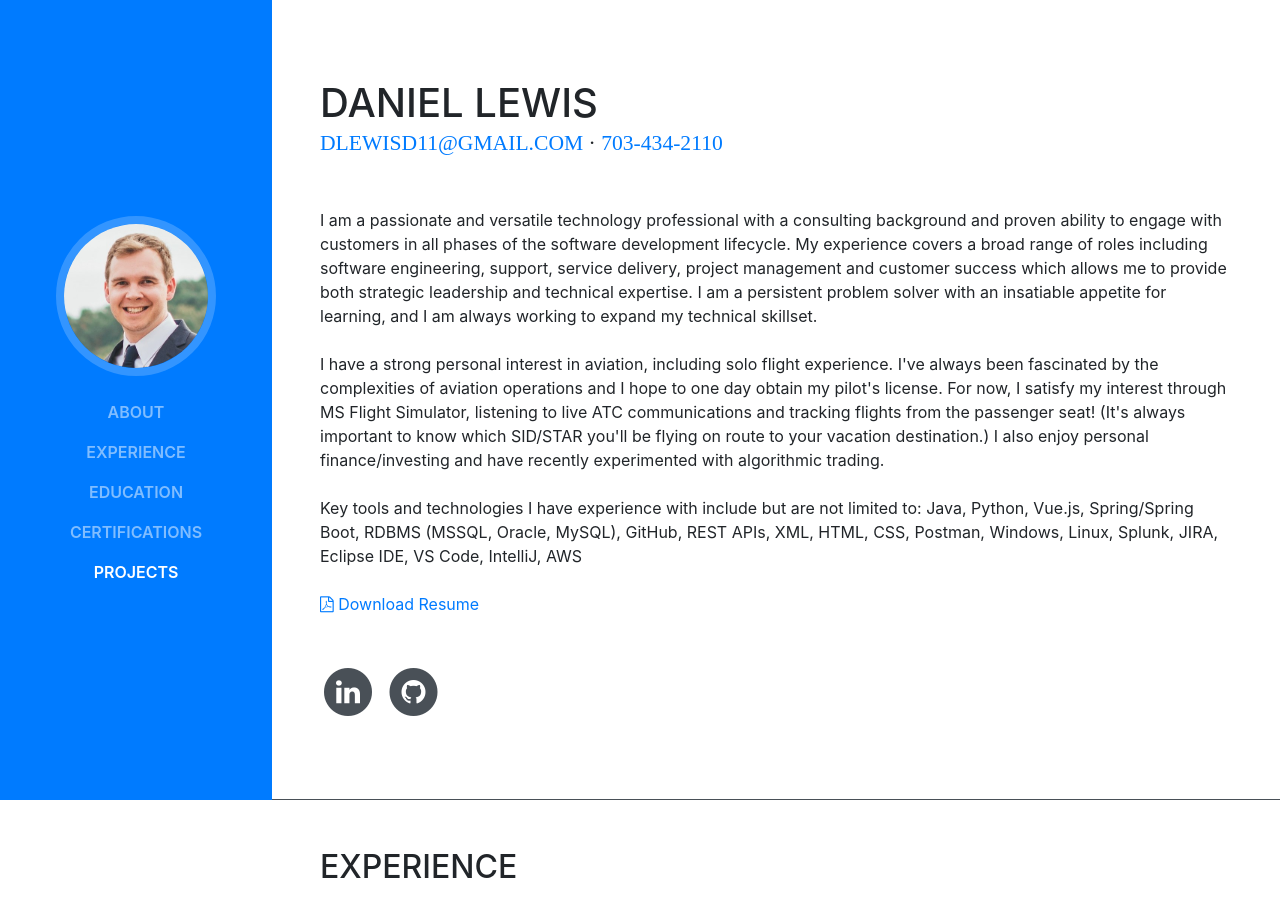
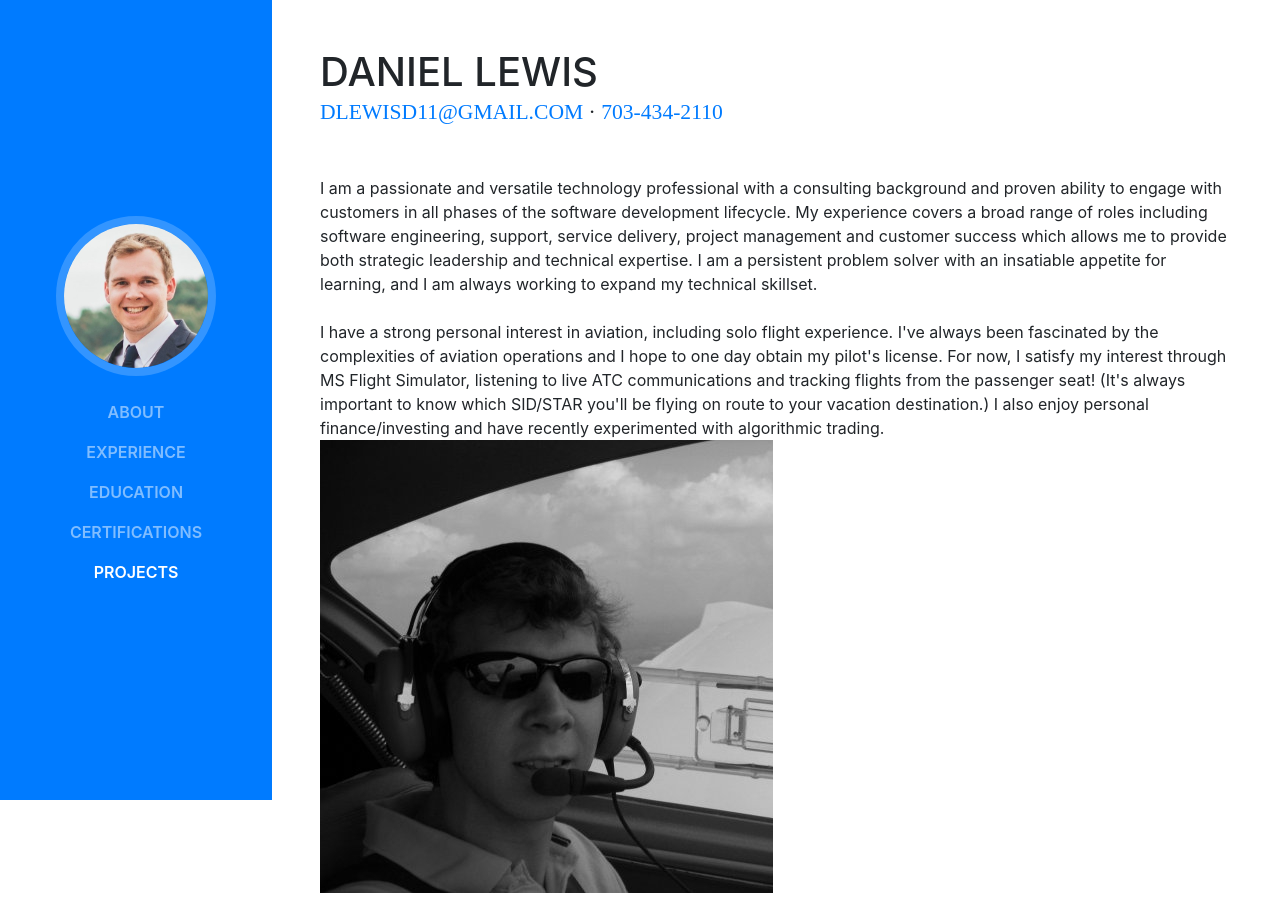
Before and after one commit to dlewisd11/dlewisd11.github.io, a website with bundled scripts: page index.html in a window 1280 px wide. Shown: the top 921 px of the page. Built offline with nearby package versions, Linux system fonts and the light colour scheme; a web font is replaced by a local one.

Commit message:
Update index.html

```diff
--- a/index.html
+++ b/index.html
@@ -92,6 +92,7 @@
           <br/>
           <br/>
           I have a strong personal interest in aviation, including solo flight experience. I've always been fascinated by the complexities of aviation operations and I hope to one day obtain my pilot's license. For now, I satisfy my interest through MS Flight Simulator, listening to live ATC communications and tracking flights from the passenger seat! (It's always important to know which SID/STAR you'll be flying on route to your vacation destination.) I also enjoy personal finance/investing and have recently experimented with algorithmic trading.
+          <img src="img/flying.jpg" />
           <br/>
           <br/>
           Key tools and technologies I have experience with include but are not limited to: Java, Python, Vue.js, Spring/Spring Boot, RDBMS (MSSQL, Oracle, MySQL), GitHub, REST APIs, XML, HTML, CSS, Postman, Windows, Linux, Splunk, JIRA, Eclipse IDE, VS Code, IntelliJ, AWS
```
